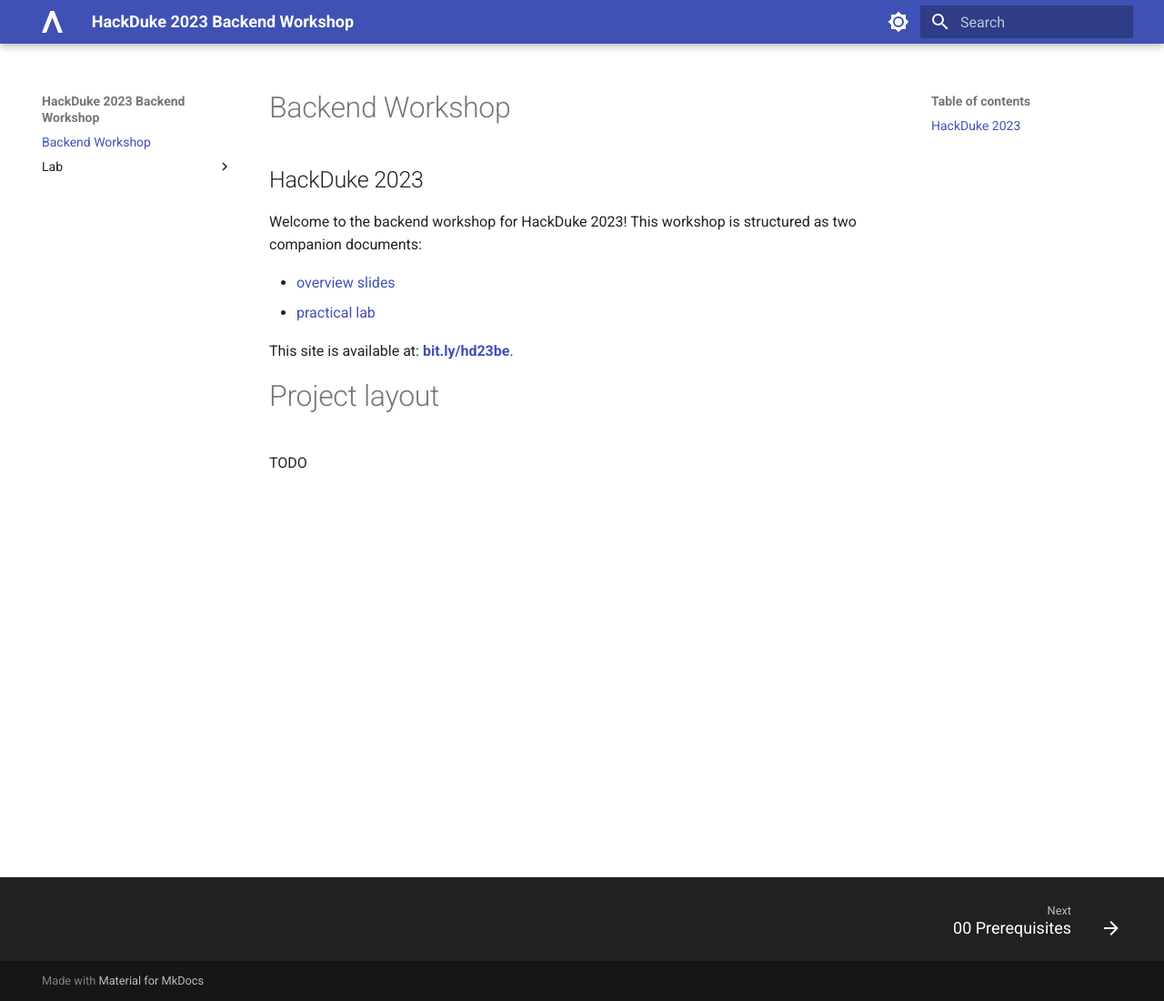
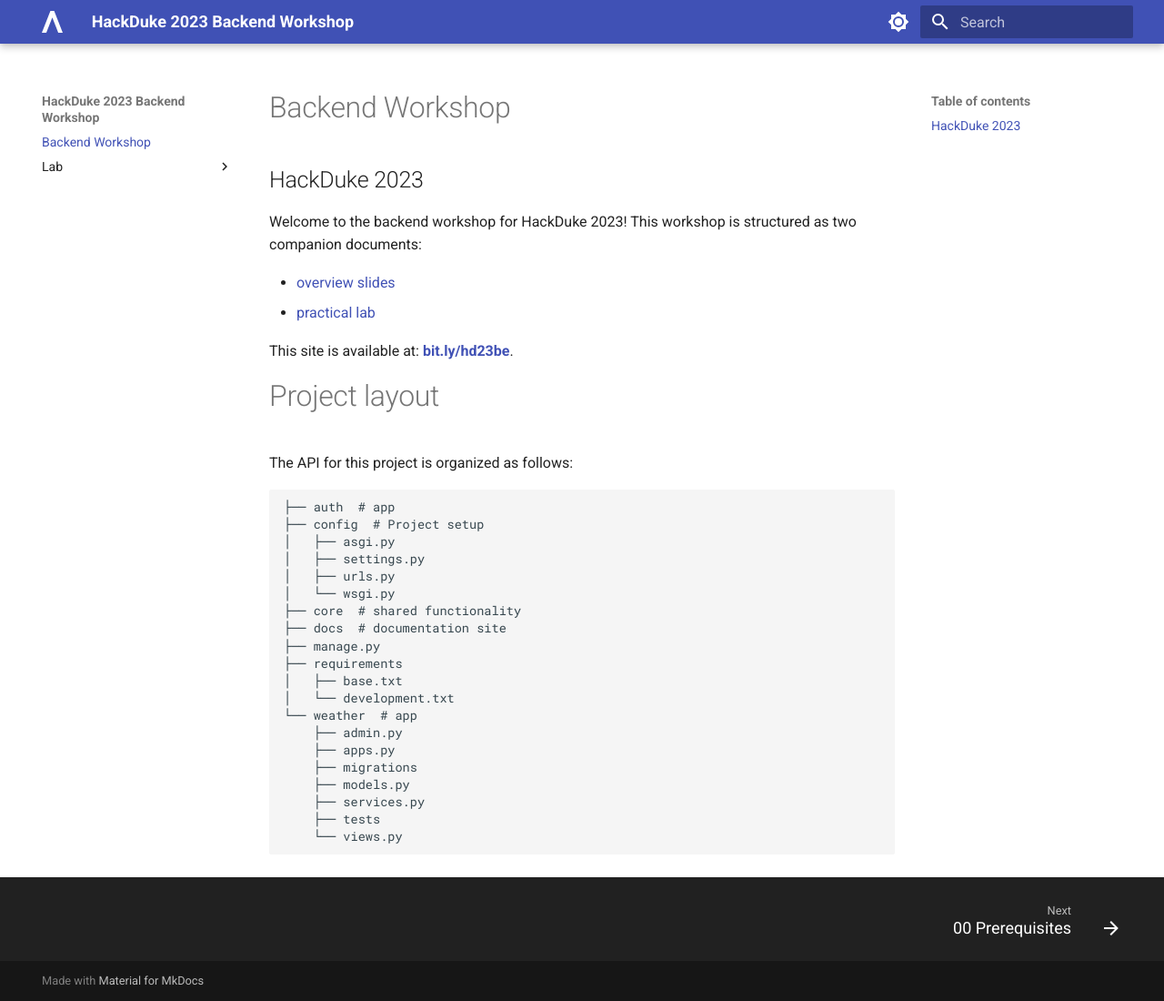
Before and after one commit to johnjameswhitman/hackduke2023backend, an MkDocs documentation site: the page built from docs/index.md, in a window 1280 px wide and 1100 px high. Shown: the whole window at 91% size. Built offline with MkDocs 1.6.1 and Material for MkDocs 9.7.7, drawn with Linux system fonts in a browser that asks for light colours.

Commit message:
Adds rough project layout.

````diff
--- a/docs/index.md
+++ b/docs/index.md
@@ -11,4 +11,27 @@
 
 # Project layout
 
-TODO
+The API for this project is organized as follows:
+
+```
+├── auth  # app
+├── config  # Project setup
+│   ├── asgi.py
+│   ├── settings.py
+│   ├── urls.py
+│   └── wsgi.py
+├── core  # shared functionality
+├── docs  # documentation site
+├── manage.py
+├── requirements
+│   ├── base.txt
+│   └── development.txt
+└── weather  # app
+    ├── admin.py
+    ├── apps.py
+    ├── migrations
+    ├── models.py
+    ├── services.py
+    ├── tests
+    └── views.py
+```
````
